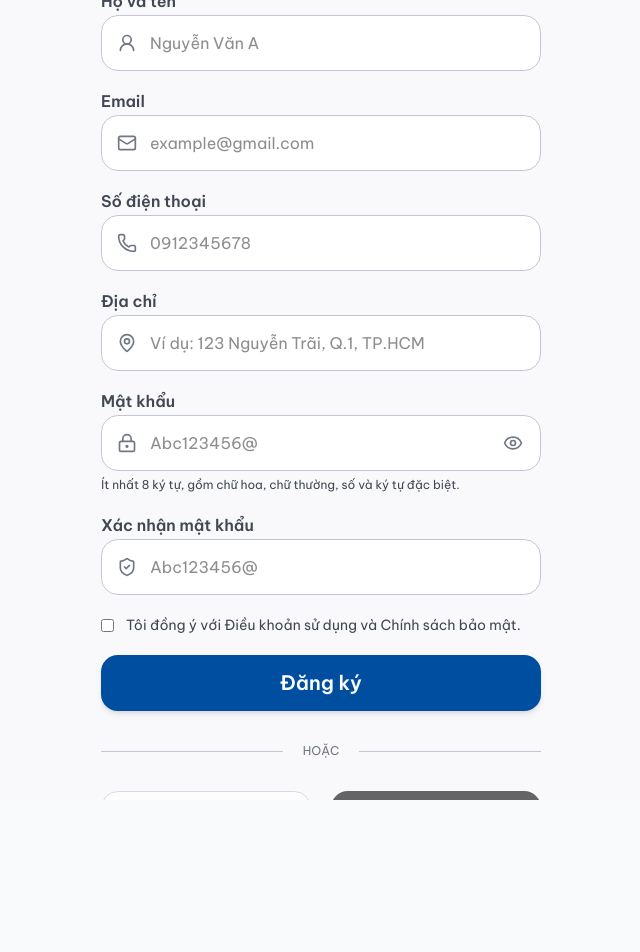
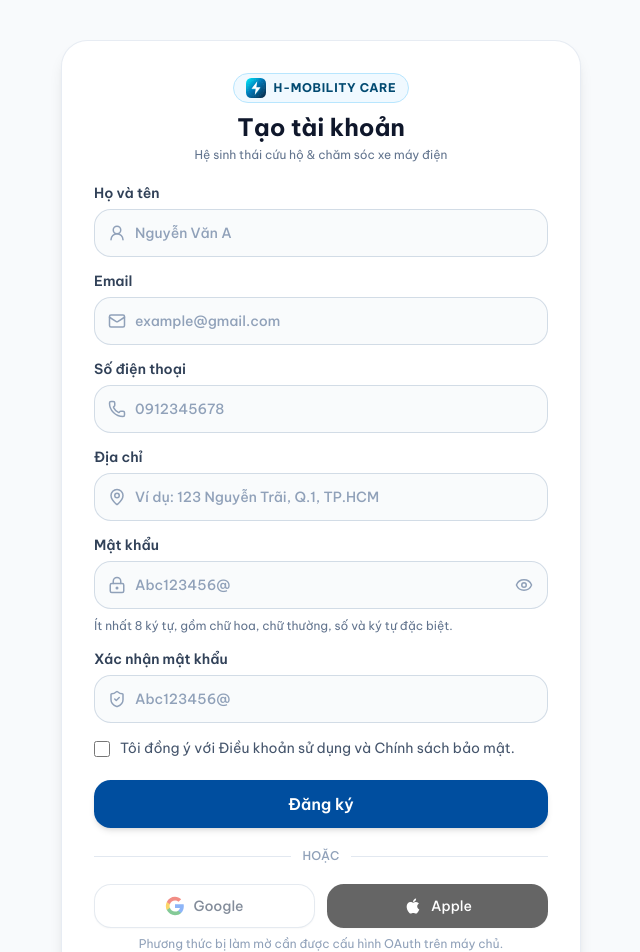
Before and after one commit to hsolutions153/H-Solution-Project, a Next.js app in the folder frontend/User-app/: page /register in a window 1280 px wide. Shown: the top 952 px of the page, without its empty margins (319-959 px from the left). Before the commit the page ends 800 px from the top, so only its background shows below. Built offline with nearby package versions, Linux system fonts and the light colour scheme; no server answers.

Commit message:
update login google #36

```diff
--- a/frontend/User-app/src/app/globals.css
+++ b/frontend/User-app/src/app/globals.css
@@ -306,36 +306,27 @@
   display: flex;
   flex-direction: column;
   align-items: center;
-  justify-content: center;
+  justify-content: flex-start;
   min-height: 100vh;
   min-height: 100dvh;
   width: 100%;
-  overflow: hidden;
+  overflow-x: hidden;
+  overflow-y: auto;
+  -webkit-overflow-scrolling: touch;
 }
 
 .responsive-card {
   width: 100%;
-  max-width: 480px;
+  max-width: 520px;
   margin-left: auto;
   margin-right: auto;
+  margin-top: auto;
+  margin-bottom: auto;
   display: flex;
   flex-direction: column;
-  justify-content: center;
-  max-height: 100vh;
-  max-height: 100dvh;
-  overflow-y: auto;
-  scrollbar-width: none;
-}
-
-.responsive-card::-webkit-scrollbar {
-  display: none;
 }
 
 @media (max-height: 780px) {
-  .responsive-card {
-    padding-top: 16px !important;
-    padding-bottom: 16px !important;
-  }
   .responsive-header {
     margin-bottom: 16px !important;
   }
@@ -345,12 +336,6 @@
   }
   .responsive-social-margin {
     margin-bottom: 16px !important;
-  }
-}
-
-@media (max-height: 650px) {
-  .responsive-social-section {
-    display: none !important;
   }
 }
 
--- a/frontend/User-app/src/components/auth/social-auth-card.tsx
+++ b/frontend/User-app/src/components/auth/social-auth-card.tsx
@@ -196,17 +196,19 @@ export function SocialAuthCard({
   const isBusy = Boolean(loadingProvider);
 
   return (
-    <div className="responsive-container bg-background text-on-background font-sans selection:bg-primary/20 selection:text-primary">
-      <main className="responsive-card px-margin-mobile py-lg md:py-xl">
-        <div className="flex flex-col items-center mb-lg text-center responsive-header">
-          <div className="mb-2 inline-flex items-center gap-2 px-3 py-1 bg-sky-50 border border-sky-200 rounded-full">
+    <div className="responsive-container bg-slate-50 dark:bg-slate-950 text-slate-900 dark:text-slate-100 font-sans selection:bg-primary/20 selection:text-primary py-6 sm:py-10 px-4">
+      <main className="responsive-card w-full max-w-[460px] bg-white dark:bg-slate-900 border border-slate-200/80 dark:border-slate-800 rounded-2xl sm:rounded-3xl shadow-sm sm:shadow-lg p-5 sm:p-7 md:p-8">
+        <div className="flex flex-col items-center mb-5 text-center responsive-header">
+          <div className="mb-2 inline-flex items-center gap-2 px-3 py-1 bg-sky-50 dark:bg-sky-950/70 border border-sky-200 dark:border-sky-800 rounded-full">
             <EMobiCareLogoIcon size={20} />
-            <span className="text-xs font-extrabold tracking-wider text-sky-900 uppercase">H-MOBILITY CARE</span>
+            <span className="text-xs font-extrabold tracking-wider text-sky-900 dark:text-sky-300 uppercase">
+              H-MOBILITY CARE
+            </span>
           </div>
-          <h1 className="font-headline-md text-headline-md text-on-surface">
+          <h1 className="text-xl sm:text-2xl font-bold text-slate-900 dark:text-white">
             {isLogin ? "Đăng nhập tài khoản" : "Tạo tài khoản"}
           </h1>
-          <p className="text-xs text-on-surface-variant mt-1">
+          <p className="text-xs text-slate-500 dark:text-slate-400 mt-1">
             Hệ sinh thái cứu hộ & chăm sóc xe máy điện
           </p>
         </div>
@@ -214,7 +216,7 @@ export function SocialAuthCard({
         {errorMessage && (
           <div
             role="alert"
-            className="mb-md p-sm bg-error-container text-on-error-container border border-error/20 rounded-xl text-sm font-semibold flex items-center gap-xs"
+            className="mb-4 p-3 bg-red-50 dark:bg-red-950/40 text-red-700 dark:text-red-300 border border-red-200 dark:border-red-900/60 rounded-xl text-xs sm:text-sm font-semibold flex items-center gap-2"
           >
             <span className="material-symbols-outlined text-[18px]">error</span>
             <span>{errorMessage}</span>
@@ -223,22 +225,25 @@ export function SocialAuthCard({
         {resetSuccess && !errorMessage && (
           <div
             role="status"
-            className="mb-md p-sm bg-emerald-50 text-emerald-700 border border-emerald-200 rounded-xl text-sm font-semibold"
+            className="mb-4 p-3 bg-emerald-50 dark:bg-emerald-950/40 text-emerald-700 dark:text-emerald-300 border border-emerald-200 dark:border-emerald-900/60 rounded-xl text-xs sm:text-sm font-semibold"
           >
             Mật khẩu đã được cập nhật. Bạn có thể đăng nhập bằng mật khẩu mới.
           </div>
         )}
 
-        <form className="space-y-md" onSubmit={handleCredentials}>
+        <form className="space-y-3.5" onSubmit={handleCredentials}>
           {!isLogin && (
-            <div className="flex flex-col gap-xs">
-              <label className="font-label-lg text-label-lg text-on-surface-variant" htmlFor="name">
+            <div className="flex flex-col gap-1.5">
+              <label
+                className="text-xs sm:text-sm font-semibold text-slate-700 dark:text-slate-300"
+                htmlFor="name"
+              >
                 Họ và tên
               </label>
               <div className="relative">
                 <UserRound
                   aria-hidden="true"
-                  className="absolute left-4 top-1/2 size-5 -translate-y-1/2 text-outline pointer-events-none"
+                  className="absolute left-3.5 top-1/2 size-4.5 -translate-y-1/2 text-slate-400 pointer-events-none"
                 />
                 <input
                   id="name"
@@ -250,21 +255,24 @@ export function SocialAuthCard({
                   maxLength={100}
                   value={name}
                   onChange={(event) => setName(event.target.value)}
-                  className="w-full h-[56px] pl-12 pr-md bg-surface-container-lowest border border-outline-variant rounded-xl focus:border-primary focus:ring-1 focus:ring-primary outline-none"
+                  className="w-full h-11 sm:h-12 pl-10 pr-3.5 bg-slate-50/80 dark:bg-slate-800/60 border border-slate-300/80 dark:border-slate-700 rounded-xl text-sm font-medium text-slate-900 dark:text-white placeholder:text-slate-400 focus:border-primary focus:bg-white dark:focus:bg-slate-900 focus:ring-2 focus:ring-primary/20 outline-none transition-all"
                 />
               </div>
             </div>
           )}
 
           {!isLogin && (
-            <div className="flex flex-col gap-xs">
-              <label className="font-label-lg text-label-lg text-on-surface-variant" htmlFor="email">
+            <div className="flex flex-col gap-1.5">
+              <label
+                className="text-xs sm:text-sm font-semibold text-slate-700 dark:text-slate-300"
+                htmlFor="email"
+              >
                 Email
               </label>
               <div className="relative">
                 <Mail
                   aria-hidden="true"
-                  className="absolute left-4 top-1/2 size-5 -translate-y-1/2 text-outline pointer-events-none"
+                  className="absolute left-3.5 top-1/2 size-4.5 -translate-y-1/2 text-slate-400 pointer-events-none"
                 />
                 <input
                   id="email"
@@ -276,20 +284,23 @@ export function SocialAuthCard({
                   title="Nhập email đúng định dạng, ví dụ: ten@example.com"
                   value={email}
                   onChange={(event) => setEmail(event.target.value)}
-                  className="w-full h-[56px] pl-12 pr-md bg-surface-container-lowest border border-outline-variant rounded-xl focus:border-primary focus:ring-1 focus:ring-primary outline-none"
+                  className="w-full h-11 sm:h-12 pl-10 pr-3.5 bg-slate-50/80 dark:bg-slate-800/60 border border-slate-300/80 dark:border-slate-700 rounded-xl text-sm font-medium text-slate-900 dark:text-white placeholder:text-slate-400 focus:border-primary focus:bg-white dark:focus:bg-slate-900 focus:ring-2 focus:ring-primary/20 outline-none transition-all"
                 />
               </div>
             </div>
           )}
 
-          <div className="flex flex-col gap-xs">
-            <label className="font-label-lg text-label-lg text-on-surface-variant" htmlFor="phone">
+          <div className="flex flex-col gap-1.5">
+            <label
+              className="text-xs sm:text-sm font-semibold text-slate-700 dark:text-slate-300"
+              htmlFor="phone"
+            >
               Số điện thoại
             </label>
             <div className="relative">
               <Phone
                 aria-hidden="true"
-                className="absolute left-4 top-1/2 size-5 -translate-y-1/2 text-outline pointer-events-none"
+                className="absolute left-3.5 top-1/2 size-4.5 -translate-y-1/2 text-slate-400 pointer-events-none"
               />
               <input
                 id="phone"
@@ -303,20 +314,23 @@ export function SocialAuthCard({
                 placeholder="0912345678"
                 value={phone}
                 onChange={(event) => setPhone(digitsOnly(event.target.value))}
-                className="w-full h-[56px] pl-12 pr-md bg-surface-container-lowest border border-outline-variant rounded-xl focus:border-primary focus:ring-1 focus:ring-primary outline-none"
+                className="w-full h-11 sm:h-12 pl-10 pr-3.5 bg-slate-50/80 dark:bg-slate-800/60 border border-slate-300/80 dark:border-slate-700 rounded-xl text-sm font-medium text-slate-900 dark:text-white placeholder:text-slate-400 focus:border-primary focus:bg-white dark:focus:bg-slate-900 focus:ring-2 focus:ring-primary/20 outline-none transition-all"
               />
             </div>
           </div>
 
           {!isLogin && (
-            <div className="flex flex-col gap-xs">
-              <label className="font-label-lg text-label-lg text-on-surface-variant" htmlFor="address">
+            <div className="flex flex-col gap-1.5">
+              <label
+                className="text-xs sm:text-sm font-semibold text-slate-700 dark:text-slate-300"
+                htmlFor="address"
+              >
                 Địa chỉ
               </label>
               <div className="relative">
                 <MapPin
                   aria-hidden="true"
-                  className="absolute left-4 top-1/2 size-5 -translate-y-1/2 text-outline pointer-events-none"
+                  className="absolute left-3.5 top-1/2 size-4.5 -translate-y-1/2 text-slate-400 pointer-events-none"
                 />
                 <input
                   id="address"
@@ -326,20 +340,23 @@ export function SocialAuthCard({
                   placeholder="Ví dụ: 123 Nguyễn Trãi, Q.1, TP.HCM"
                   value={address}
                   onChange={(event) => setAddress(event.target.value)}
-                  className="w-full h-[56px] pl-12 pr-md bg-surface-container-lowest border border-outline-variant rounded-xl focus:border-primary focus:ring-1 focus:ring-primary outline-none"
+                  className="w-full h-11 sm:h-12 pl-10 pr-3.5 bg-slate-50/80 dark:bg-slate-800/60 border border-slate-300/80 dark:border-slate-700 rounded-xl text-sm font-medium text-slate-900 dark:text-white placeholder:text-slate-400 focus:border-primary focus:bg-white dark:focus:bg-slate-900 focus:ring-2 focus:ring-primary/20 outline-none transition-all"
                 />
               </div>
             </div>
           )}
 
-          <div className="flex flex-col gap-xs">
-            <label className="font-label-lg text-label-lg text-on-surface-variant" htmlFor="password">
+          <div className="flex flex-col gap-1.5">
+            <label
+              className="text-xs sm:text-sm font-semibold text-slate-700 dark:text-slate-300"
+              htmlFor="password"
+            >
               Mật khẩu
             </label>
             <div className="relative">
               <LockKeyhole
                 aria-hidden="true"
-                className="absolute left-4 top-1/2 size-5 -translate-y-1/2 text-outline pointer-events-none"
+                className="absolute left-3.5 top-1/2 size-4.5 -translate-y-1/2 text-slate-400 pointer-events-none"
               />
               <input
                 id="password"
@@ -349,7 +366,11 @@ export function SocialAuthCard({
                 required
                 minLength={8}
                 maxLength={128}
-                pattern={isLogin ? undefined : "(?=.*[a-z])(?=.*[A-Z])(?=.*[0-9])(?=.*[^A-Za-z0-9\\s]).{8,128}"}
+                pattern={
+                  isLogin
+                    ? undefined
+                    : "(?=.*[a-z])(?=.*[A-Z])(?=.*[0-9])(?=.*[^A-Za-z0-9\\s]).{8,128}"
+                }
                 title={
                   isLogin
                     ? undefined
@@ -357,29 +378,32 @@ export function SocialAuthCard({
                 }
                 value={password}
                 onChange={(event) => setPassword(event.target.value)}
-                className="w-full h-[56px] pl-12 pr-14 bg-surface-container-lowest border border-outline-variant rounded-xl focus:border-primary focus:ring-1 focus:ring-primary outline-none"
+                className="w-full h-11 sm:h-12 pl-10 pr-11 bg-slate-50/80 dark:bg-slate-800/60 border border-slate-300/80 dark:border-slate-700 rounded-xl text-sm font-medium text-slate-900 dark:text-white placeholder:text-slate-400 focus:border-primary focus:bg-white dark:focus:bg-slate-900 focus:ring-2 focus:ring-primary/20 outline-none transition-all"
               />
               <button
                 type="button"
                 onClick={() => setShowPassword((current) => !current)}
-                className="absolute right-2 top-1/2 -translate-y-1/2 w-10 h-10 grid place-items-center text-outline"
+                className="absolute right-2 top-1/2 -translate-y-1/2 w-8 h-8 flex items-center justify-center text-slate-400 hover:text-slate-600 dark:hover:text-slate-300 cursor-pointer"
                 aria-label={showPassword ? "Ẩn mật khẩu" : "Hiện mật khẩu"}
               >
                 {showPassword ? (
-                  <EyeOff aria-hidden="true" className="size-5" />
+                  <EyeOff aria-hidden="true" className="size-4.5" />
                 ) : (
-                  <Eye aria-hidden="true" className="size-5" />
+                  <Eye aria-hidden="true" className="size-4.5" />
                 )}
               </button>
             </div>
             {!isLogin && (
-              <p className="text-xs leading-5 text-on-surface-variant">
+              <p className="text-xs leading-normal text-slate-500 dark:text-slate-400 mt-0.5">
                 Ít nhất 8 ký tự, gồm chữ hoa, chữ thường, số và ký tự đặc biệt.
               </p>
             )}
             {isLogin && (
-              <div className="mt-xs text-right">
-                <Link href="/forgot-password" className="text-sm font-semibold text-primary hover:underline">
+              <div className="mt-1 text-right">
+                <Link
+                  href="/forgot-password"
+                  className="text-xs sm:text-sm font-semibold text-primary hover:underline"
+                >
                   Quên mật khẩu?
                 </Link>
               </div>
@@ -388,14 +412,17 @@ export function SocialAuthCard({
 
           {!isLogin && (
             <>
-              <div className="flex flex-col gap-xs">
-                <label className="font-label-lg text-label-lg text-on-surface-variant" htmlFor="confirmPassword">
+              <div className="flex flex-col gap-1.5">
+                <label
+                  className="text-xs sm:text-sm font-semibold text-slate-700 dark:text-slate-300"
+                  htmlFor="confirmPassword"
+                >
                   Xác nhận mật khẩu
                 </label>
                 <div className="relative">
                   <ShieldCheck
                     aria-hidden="true"
-                    className="absolute left-4 top-1/2 size-5 -translate-y-1/2 text-outline pointer-events-none"
+                    className="absolute left-3.5 top-1/2 size-4.5 -translate-y-1/2 text-slate-400 pointer-events-none"
                   />
                   <input
                     id="confirmPassword"
@@ -409,18 +436,20 @@ export function SocialAuthCard({
                     title="Ít nhất 8 ký tự, gồm chữ hoa, chữ thường, số và ký tự đặc biệt"
                     value={confirmPassword}
                     onChange={(event) => setConfirmPassword(event.target.value)}
-                    className="w-full h-[56px] pl-12 pr-md bg-surface-container-lowest border border-outline-variant rounded-xl focus:border-primary focus:ring-1 focus:ring-primary outline-none"
+                    className="w-full h-11 sm:h-12 pl-10 pr-3.5 bg-slate-50/80 dark:bg-slate-800/60 border border-slate-300/80 dark:border-slate-700 rounded-xl text-sm font-medium text-slate-900 dark:text-white placeholder:text-slate-400 focus:border-primary focus:bg-white dark:focus:bg-slate-900 focus:ring-2 focus:ring-primary/20 outline-none transition-all"
                   />
                 </div>
               </div>
-              <label className="flex items-start gap-sm text-sm text-on-surface-variant">
+              <label className="flex items-start gap-2.5 text-xs sm:text-sm text-slate-600 dark:text-slate-400 cursor-pointer pt-0.5">
                 <input
                   type="checkbox"
                   checked={acceptTerms}
                   onChange={(event) => setAcceptTerms(event.target.checked)}
-                  className="mt-1 accent-primary"
+                  className="mt-0.5 size-4 rounded accent-primary cursor-pointer shrink-0"
                 />
-                <span>Tôi đồng ý với Điều khoản sử dụng và Chính sách bảo mật.</span>
+                <span className="leading-snug">
+                  Tôi đồng ý với Điều khoản sử dụng và Chính sách bảo mật.
+                </span>
               </label>
             </>
           )}
@@ -428,7 +457,7 @@ export function SocialAuthCard({
           <button
             type="submit"
             disabled={isBusy}
-            className="w-full h-[56px] bg-primary text-on-primary font-headline-md text-headline-md rounded-xl shadow-md active:scale-[0.98] transition-transform disabled:opacity-60 cursor-pointer"
+            className="w-full h-11 sm:h-12 mt-2 bg-primary hover:bg-primary/90 text-on-primary font-semibold text-sm sm:text-base rounded-xl shadow-md active:scale-[0.98] transition-all disabled:opacity-60 cursor-pointer"
           >
             {loadingProvider === "credentials"
               ? "Đang xử lý..."
@@ -438,13 +467,15 @@ export function SocialAuthCard({
           </button>
         </form>
 
-        <div className="flex items-center gap-md my-lg">
-          <div className="flex-grow h-px bg-outline-variant" />
-          <span className="text-xs text-outline">HOẶC</span>
-          <div className="flex-grow h-px bg-outline-variant" />
+        <div className="flex items-center gap-3 my-4 sm:my-5">
+          <div className="flex-grow h-px bg-slate-200 dark:bg-slate-700" />
+          <span className="text-xs text-slate-400 dark:text-slate-500 font-medium">
+            HOẶC
+          </span>
+          <div className="flex-grow h-px bg-slate-200 dark:bg-slate-700" />
         </div>
 
-        <div className="grid grid-cols-2 gap-md">
+        <div className="grid grid-cols-2 gap-3">
           <button
             type="button"
             onClick={() => handleSocialSignIn("google")}
@@ -454,13 +485,31 @@ export function SocialAuthCard({
                 ? "Đăng nhập bằng Google"
                 : "Google chưa được cấu hình"
             }
-            className="flex items-center justify-center gap-sm h-[56px] border border-outline-variant rounded-xl bg-surface-container-lowest disabled:opacity-60 cursor-pointer"
+            className="flex items-center justify-center gap-2 h-11 border border-slate-300/80 dark:border-slate-700 rounded-xl bg-white dark:bg-slate-800 hover:bg-slate-50 dark:hover:bg-slate-700 text-xs sm:text-sm font-medium text-slate-700 dark:text-slate-200 shadow-xs transition-all active:scale-[0.98] disabled:opacity-60 cursor-pointer"
           >
-            <svg fill="none" height="24" viewBox="0 0 24 24" width="24" aria-hidden="true">
-              <path d="M22.56 12.25c0-.78-.07-1.53-.2-2.25H12v4.26h5.92c-.26 1.37-1.04 2.53-2.21 3.31v2.77h3.57c2.08-1.92 3.28-4.74 3.28-8.09z" fill="#4285F4" />
-              <path d="M12 23c2.97 0 5.46-.98 7.28-2.66l-3.57-2.77c-.98.66-2.23 1.06-3.71 1.06-2.86 0-5.29-1.93-6.16-4.53H2.18v2.84C3.99 20.53 7.7 23 12 23z" fill="#34A853" />
-              <path d="M5.84 14.09c-.22-.66-.35-1.36-.35-2.09s.13-1.43.35-2.09V7.07H2.18C1.43 8.55 1 10.22 1 12s.43 3.45 1.18 4.93l3.66-2.84z" fill="#FBBC05" />
-              <path d="M12 5.38c1.62 0 3.06.56 4.21 1.64l3.15-3.15C17.45 2.09 14.97 1 12 1 7.7 1 3.99 3.47 2.18 7.07l3.66 2.84c.87-2.6 3.3-4.53 6.16-4.53z" fill="#EA4335" />
+            <svg
+              fill="none"
+              height="20"
+              viewBox="0 0 24 24"
+              width="20"
+              aria-hidden="true"
+            >
+              <path
+                d="M22.56 12.25c0-.78-.07-1.53-.2-2.25H12v4.26h5.92c-.26 1.37-1.04 2.53-2.21 3.31v2.77h3.57c2.08-1.92 3.28-4.74 3.28-8.09z"
+                fill="#4285F4"
+              />
+              <path
+                d="M12 23c2.97 0 5.46-.98 7.28-2.66l-3.57-2.77c-.98.66-2.23 1.06-3.71 1.06-2.86 0-5.29-1.93-6.16-4.53H2.18v2.84C3.99 20.53 7.7 23 12 23z"
+                fill="#34A853"
+              />
+              <path
+                d="M5.84 14.09c-.22-.66-.35-1.36-.35-2.09s.13-1.43.35-2.09V7.07H2.18C1.43 8.55 1 10.22 1 12s.43 3.45 1.18 4.93l3.66-2.84z"
+                fill="#FBBC05"
+              />
+              <path
+                d="M12 5.38c1.62 0 3.06.56 4.21 1.64l3.15-3.15C17.45 2.09 14.97 1 12 1 7.7 1 3.99 3.47 2.18 7.07l3.66 2.84c.87-2.6 3.3-4.53 6.16-4.53z"
+                fill="#EA4335"
+              />
             </svg>
             <span>Google</span>
           </button>
@@ -474,24 +523,30 @@ export function SocialAuthCard({
                 ? "Đăng nhập bằng Apple"
                 : "Apple chưa được cấu hình"
             }
-            className="flex items-center justify-center gap-sm h-[56px] bg-black text-white rounded-xl disabled:opacity-60 cursor-pointer"
+            className="flex items-center justify-center gap-2 h-11 bg-black hover:bg-slate-900 text-white rounded-xl text-xs sm:text-sm font-medium shadow-xs transition-all active:scale-[0.98] disabled:opacity-60 cursor-pointer"
           >
-            <svg className="w-6 h-6" viewBox="0 0 24 24" aria-hidden="true">
-              <path fill="currentColor" d="M17.05 20.28c-.98.95-2.05.8-3.08.35-1.09-.46-2.09-.48-3.24 0-1.44.62-2.2.44-3.06-.35C2.79 15.25 3.51 7.59 9.05 7.31c1.35.07 2.29.74 3.08.79 1.18-.24 2.31-.93 3.57-.84 1.51.12 2.65.72 3.4 1.8-3.12 1.87-2.38 5.98.48 7.13-.57 1.5-1.31 2.99-2.53 4.1ZM12.03 7.25C11.88 5.02 13.69 3.18 15.77 3c.29 2.58-2.34 4.5-3.74 4.25Z" />
+            <svg className="w-5 h-5" viewBox="0 0 24 24" aria-hidden="true">
+              <path
+                fill="currentColor"
+                d="M17.05 20.28c-.98.95-2.05.8-3.08.35-1.09-.46-2.09-.48-3.24 0-1.44.62-2.2.44-3.06-.35C2.79 15.25 3.51 7.59 9.05 7.31c1.35.07 2.29.74 3.08.79 1.18-.24 2.31-.93 3.57-.84 1.51.12 2.65.72 3.4 1.8-3.12 1.87-2.38 5.98.48 7.13-.57 1.5-1.31 2.99-2.53 4.1ZM12.03 7.25C11.88 5.02 13.69 3.18 15.77 3c.29 2.58-2.34 4.5-3.74 4.25Z"
+              />
             </svg>
             <span>Apple</span>
           </button>
         </div>
 
         {(!availableProviders.google || !availableProviders.apple) && (
-          <p className="mt-sm text-center text-xs text-outline">
+          <p className="mt-2 text-center text-xs text-slate-400 dark:text-slate-500">
             Phương thức bị làm mờ cần được cấu hình OAuth trên máy chủ.
           </p>
         )}
 
-        <p className="mt-lg text-center text-sm text-on-surface-variant">
+        <p className="mt-5 text-center text-xs sm:text-sm text-slate-500 dark:text-slate-400">
           {isLogin ? "Chưa có tài khoản?" : "Đã có tài khoản?"}{" "}
-          <Link href={isLogin ? "/register" : "/login"} className="font-semibold text-primary hover:underline">
+          <Link
+            href={isLogin ? "/register" : "/login"}
+            className="font-semibold text-primary hover:underline"
+          >
             {isLogin ? "Đăng ký" : "Đăng nhập"}
           </Link>
         </p>
--- a/frontend/User-app/src/components/home/history/history-list.tsx
+++ b/frontend/User-app/src/components/home/history/history-list.tsx
@@ -20,6 +20,9 @@ interface RepairHistoryItem {
   issueType?: string;
   isSos?: boolean;
   location?: string;
+  laborCost?: number;
+  partsCost?: number;
+  quote?: any;
 }
 
 type FilterTab = "all" | "this_month" | "completed";
@@ -238,6 +241,9 @@ export function HistoryList() {
           issueType: item.issue_type,
           isSos,
           location,
+          laborCost: item.quote?.labor_fee !== undefined && item.quote?.labor_fee !== null ? Number(item.quote.labor_fee) : undefined,
+          partsCost: item.quote?.parts_cost !== undefined && item.quote?.parts_cost !== null ? Number(item.quote.parts_cost) : undefined,
+          quote: item.quote || null,
           total: item.total_amount
             ? Number(item.total_amount)
             : item.quote?.estimated_price
--- a/frontend/User-app/src/components/profile/profile-screen.tsx
+++ b/frontend/User-app/src/components/profile/profile-screen.tsx
@@ -359,11 +359,11 @@ export function ProfileScreen({ initialProfile, mode }: ProfileScreenProps) {
               </div>
               <div className="profile-info-row">
                 <span className="profile-row-icon"><Mail /></span>
-                <div><strong>Địa chỉ Email</strong><small>{profile.email || "Chưa cập nhật"}</small></div>
+                <div><strong>Email</strong><small>{profile.email || "Chưa cập nhật"}</small></div>
               </div>
               <div className="profile-info-row">
                 <span className="profile-row-icon"><MapPin /></span>
-                <div><strong>Địa chỉ liên hệ</strong><small>{profile.address || "Chưa cập nhật"}</small></div>
+                <div><strong>Địa chỉ</strong><small>{profile.address || "Chưa cập nhật"}</small></div>
               </div>
             </div>
           </section>
```
Also changed, not shown: frontend/User-app/src/components/home/device-form.tsx (+14 -5 lines), frontend/User-app/src/components/home/history/history-detail.tsx (+58 -35 lines).
